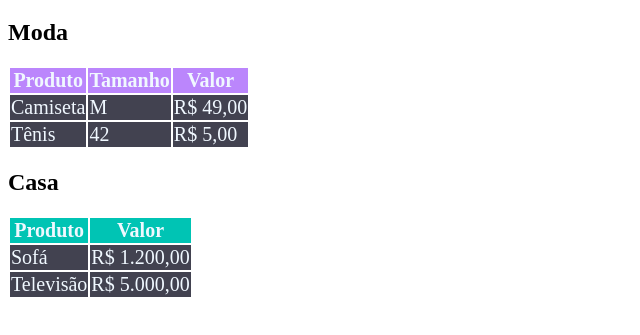
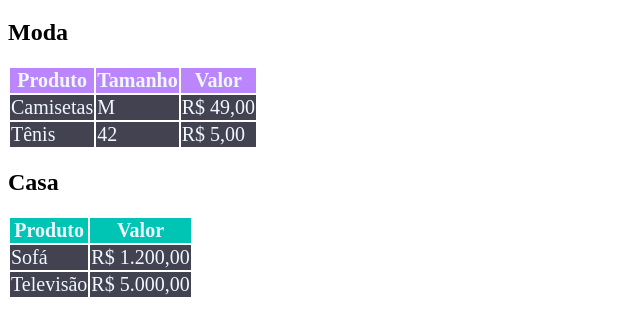
Before and after one commit to PedroNetoBarras/aula-tabela, a plain HTML site: page index.html in a window 1280 px wide. Shown: the part 61-396 px from the top of the page, without its empty margins (0-640 px from the left). Drawn offline with Linux system fonts and the light colour scheme.

Commit message:
mudando camiseta para camisetas

```diff
--- a/index.html
+++ b/index.html
@@ -21,7 +21,7 @@
         </thead>
         <tbody class="fundo">
             <tr>
-                <td>Camiseta</td>
+                <td>Camisetas</td>
                 <td>M</td>
                 <td>R$ 49,00</td>
             </tr>
```
